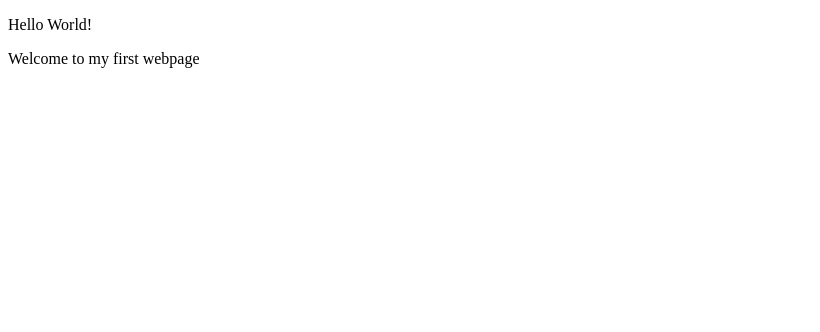
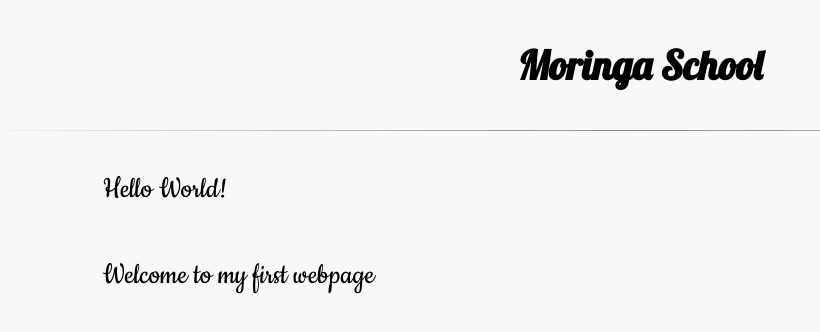
Before and after one commit to Williz4/my-first-website, a plain HTML site: page index.html in a window 1280 px wide. Shown: the whole page, without its empty margins (0-820 px from the left). Drawn offline with Linux system fonts and the light colour scheme.

Commit message:
This commit focuses on the CSS and Index modifications

```diff
--- /dev/null
+++ b/css/styles.css
@@ -0,0 +1,35 @@
+* {
+	font-family: 'Cookie', cursive;
+}
+
+body {
+	background: rgba(192, 192, 192,.1);
+}
+
+body div {
+	width:  85%;
+	margin: 0 auto 0 auto;
+}
+
+h1 {
+	font-size: 2.5em;
+	margin-bottom: 40px;
+	text-align: center;
+	margin-top: 40px;
+	font-family: 'Lobster', cursive !important;
+}
+
+hr {
+	border: 0;
+	height: 1px;
+	background-image: -webkit-linear-gradient(left, #f0f0f0, #8c8b8b, #f0f0f0);
+	background-image: -moz-linear-gradient(left, #f0f0f0, #8c8b8b, #f0f0f0);
+	background-image: -ms-linear-gradient(left, #f0f0f0, #8c8b8b, #f0f0f0);
+	background-image: -o-linear-gradient(left, #f0f0f0, #8c8b8b, #f0f0f0);
+}
+
+
+p {
+	line-height: 1.7;
+	font-size: 2em;
+}
--- a/index.html
+++ b/index.html
@@ -3,12 +3,23 @@
 	<head>
 
 		<title>My First Webpage</title>
+		<link rel="stylesheet" href="css/styles.css">
+		<link href="https://fonts.googleapis.com/css?family=Cookie" rel="stylesheet">
+		<link href="https://fonts.googleapis.com/css?family=Lobster" rel="stylesheet">
 
 	</head>
 	<body>
 
-		<p>Hello World!</p>
-		<p>Welcome to my first webpage</p>
+		<h1>Moringa School</h1>
+
+		<hr>
+
+		<div>
+
+			<p>Hello World!</p>
+			<p>Welcome to my first webpage</p>
+
+		</div>
 
 	</body>
 </html>
```
